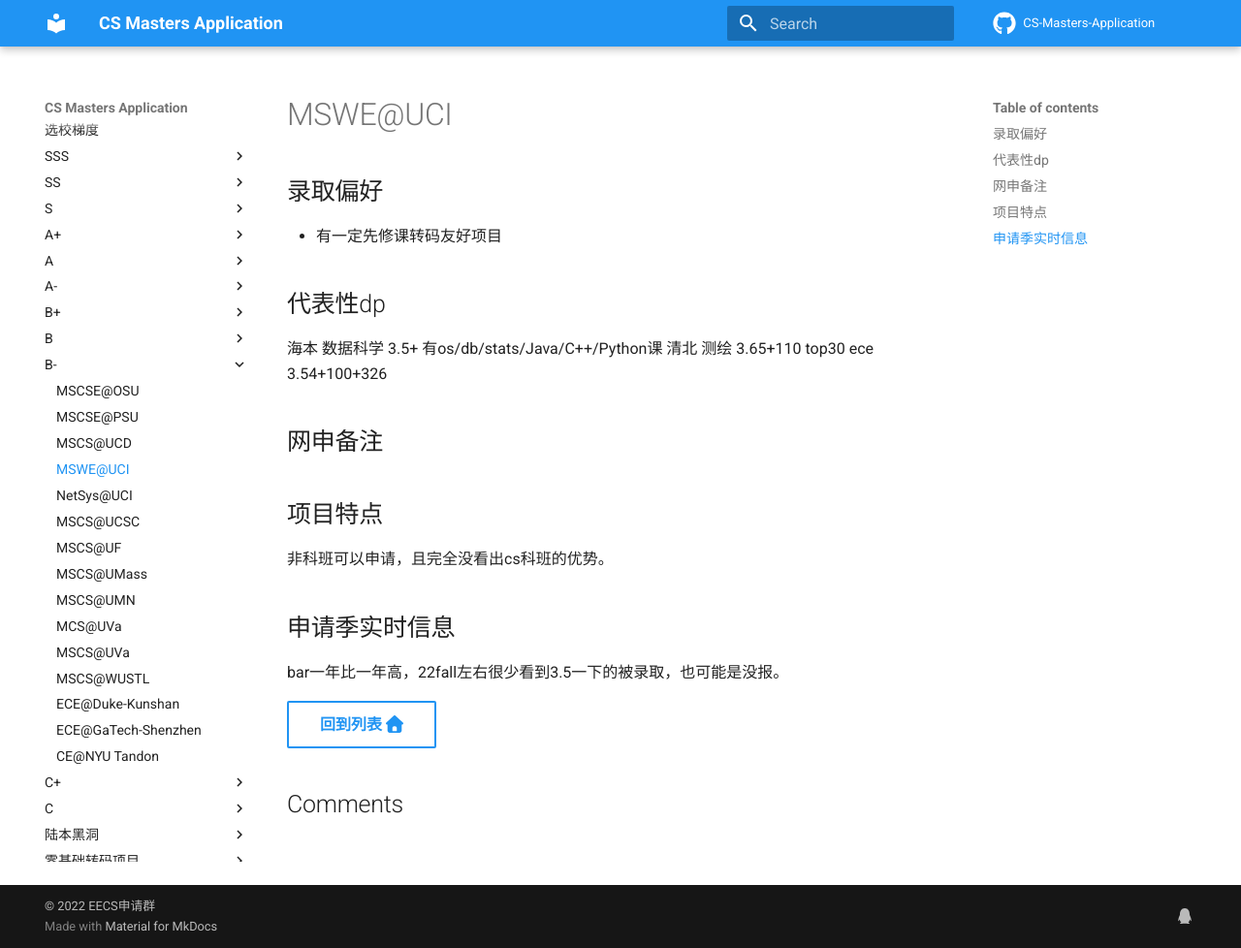
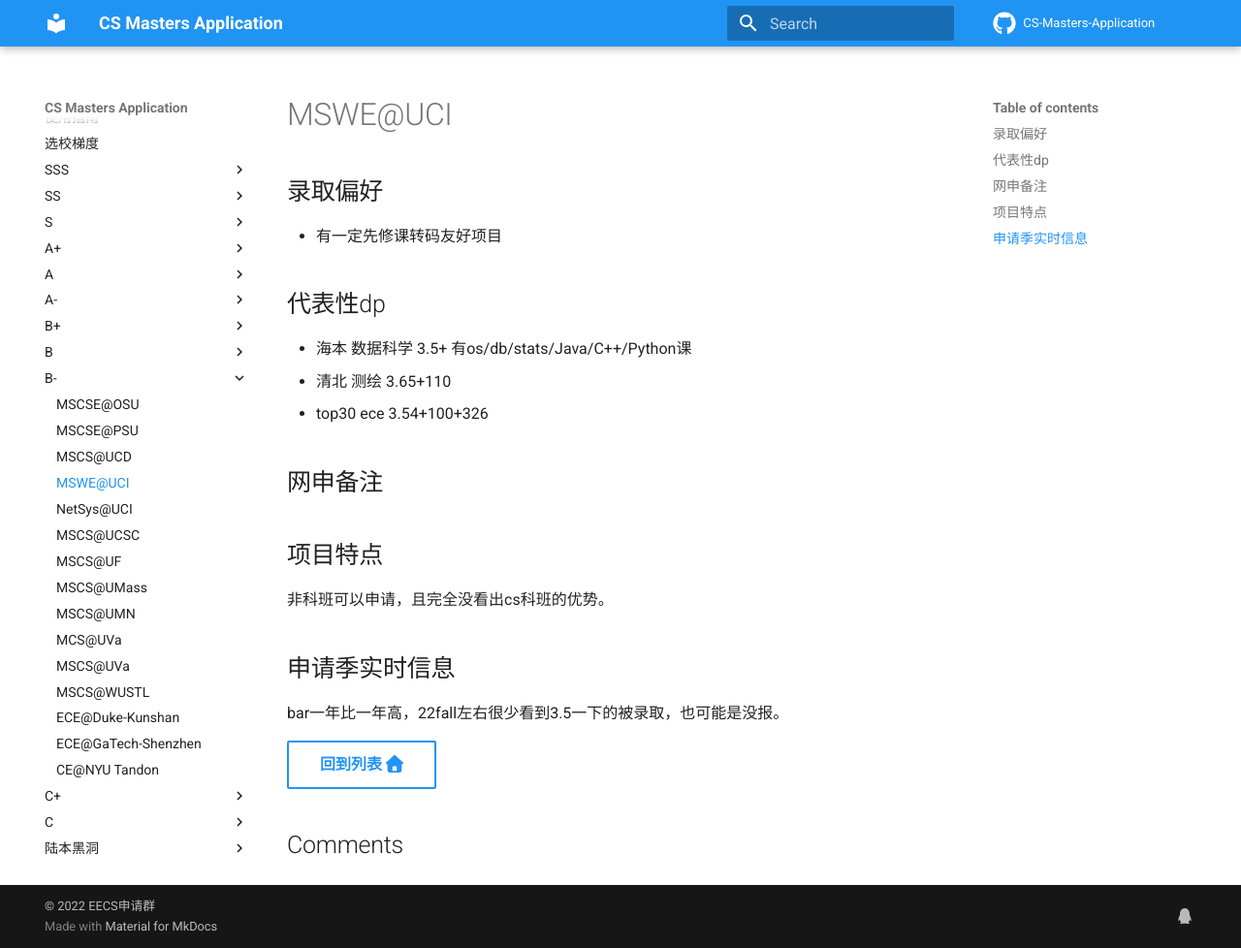
Before and after one commit to opencsapp/opencsapp.github.io, an MkDocs documentation site: the page built from docs/MSWE@UCI.md, in a window 1280 px wide and 978 px high. Shown: the whole window at 97% size. Built offline with MkDocs 1.6.1 and Material for MkDocs 9.7.7, drawn with Linux system fonts in a browser that asks for light colours; comment, search, counter and statistics services are not loaded.

```diff
--- a/docs/MSWE@UCI.md
+++ b/docs/MSWE@UCI.md
@@ -3,9 +3,9 @@
 - 有一定先修课转码友好项目
 
 ## 代表性dp
-海本 数据科学 3.5+ 有os/db/stats/Java/C++/Python课
-清北 测绘 3.65+110
-top30 ece 3.54+100+326
+- 海本 数据科学 3.5+ 有os/db/stats/Java/C++/Python课
+- 清北 测绘 3.65+110
+- top30 ece 3.54+100+326
 ## 网申备注
 
 ## 项目特点
```
